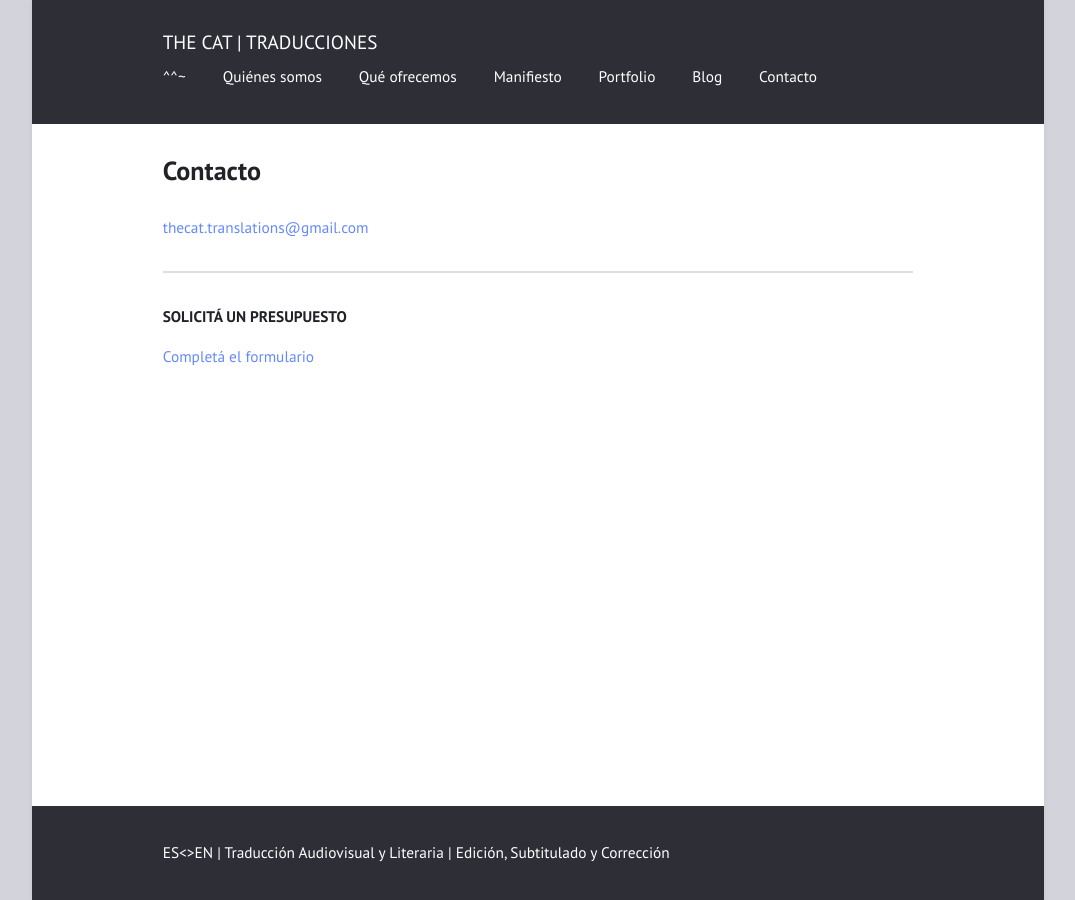
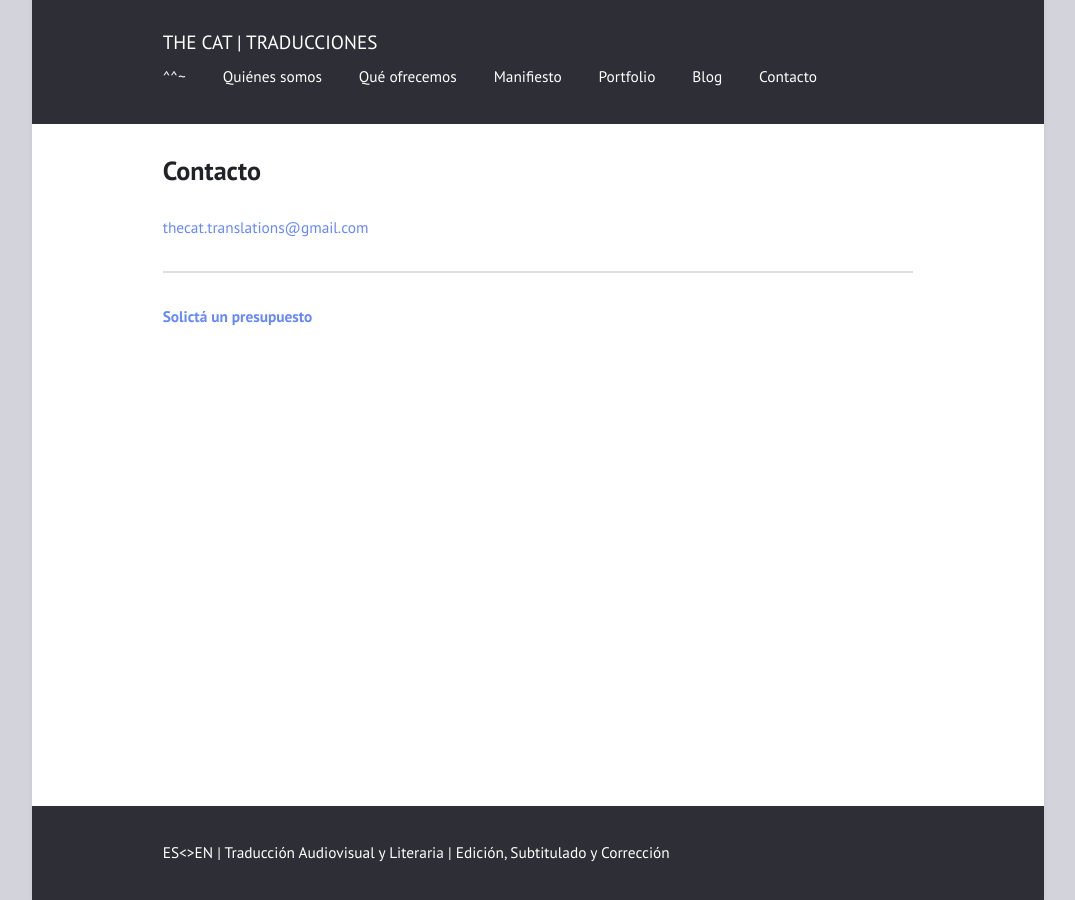
Before and after one commit to the-cat-translations/pagina, a Jekyll site: the page built from pages/contacto.md, in a window 1280 px wide. Shown: the whole page, without its empty margins (102-1177 px from the left). Built offline with Jekyll 4.4.1, drawn with Linux system fonts in a browser that asks for light colours.

Commit message:
negrita contacto

```diff
--- a/pages/contacto.md
+++ b/pages/contacto.md
@@ -8,6 +8,5 @@ layout: page
 
 ---
 
-**SOLICITÁ UN PRESUPUESTO**
 
-[Completá el formulario](https://docs.google.com/forms/d/1puVpqVGbPVto9OzU0LT09KcnwzEC8yKUvR5mV3EpPtw/edit?usp=forms_home&ths=true&pli=1)
+[**Solictá un presupuesto**](https://docs.google.com/forms/d/1puVpqVGbPVto9OzU0LT09KcnwzEC8yKUvR5mV3EpPtw/edit?usp=forms_home&ths=true&pli=1)
```
